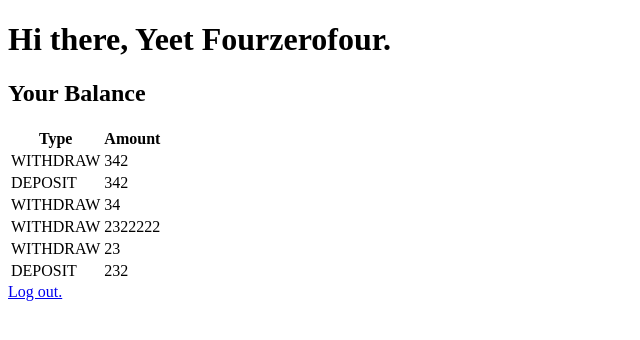
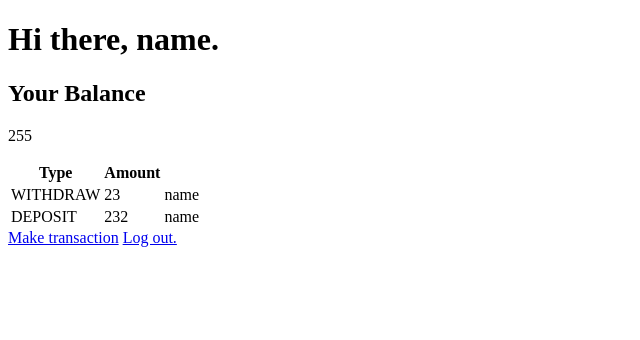
Before and after one commit to yeet404/week2challenge, a Django app: page /user/ in a window 1280 px wide. Shown: the top 340 px of the page, without its empty margins (0-640 px from the left). Run offline with Django 3.2, Linux system fonts and the light colour scheme; a user stored in the database is signed in; data comes from the database, SQL or seed files in the repository; both versions use the stored data as it was after the commit.

Commit message:
Create Transaction obj in view

```diff
--- a/bank/user/templates/user/index.html
+++ b/bank/user/templates/user/index.html
@@ -1,8 +1,9 @@
 {% extends "user/layout.html" %}
 
 {% block body %}
-    <h1>Hi there, {{ name }}.</h1>
+    <h1>Hi there, {{ request.user }}.</h1>
     <h2>Your Balance</h2>
+    <p>{{ balance }}</p>
     <table>
         <tr>
             <th>Type</th>
@@ -12,9 +13,11 @@
             <tr>
                 <td>{{ transaction.transaction_type }}</td>
                 <td>{{ transaction.amount }}</td>
+                <td>{{ transaction.user }}</td>
             </tr>
         {% endfor %}
     </table>
 
+    <a href="{% url 'user:transaction' %}">Make transaction</a>
     <a href="{% url 'accounts:logout' %}">Log out.</a>
 {% endblock %}
--- a/bank/user/templates/user/transaction.html
+++ b/bank/user/templates/user/transaction.html
@@ -12,9 +12,11 @@
         {% csrf_token %}
         <input type="text" name="money">
         <select name="transaction-type">
-            <option value="withdraw">Withdraw</option>
-            <option value="deposit">Deposit</option>
+            <option value="WITHDRAW">Withdraw</option>
+            <option value="DEPOSIT">Deposit</option>
         </select>
         <input type="submit">
     </form>
+
+    <a href="{% url 'user:index' %}">Back to index.</a>
 {% endblock %}
--- a/bank/user/views.py
+++ b/bank/user/views.py
@@ -1,34 +1,24 @@
+from django.db.models import Sum
 from django.http.response import HttpResponse, HttpResponseRedirect
 from django.shortcuts import render
 from django.urls import reverse
 from .models import Transaction
 
-history = [
-    ("withdraw", 2345),
-    ("desposit", 234),
-    ("withdraw", 2345),
-    ("desposit", 234),
-    ("withdraw", 2345),
-    ("desposit", 234),
-    ("withdraw", 2345),
-    ("desposit", 234),
-    ("withdraw", 2345),
-    ("desposit", 234)
-]
-
 # Create your views here.
 def index(request):
     if request.user.is_authenticated:
+        user_transactions = Transaction.objects.filter(user=request.user)
+        balance = sum(user_transactions.values_list('amount', flat=True))
         return render(request, "user/index.html", {
-            "name": "Yeet Fourzerofour",
-            "transactions": Transaction.objects.all()
+            "transactions": user_transactions,
+            "balance": balance
         })
     return HttpResponseRedirect(reverse("accounts:login"))
 
 def transaction(request):
     if request.method == "POST":
-        transaction = (request.POST["transaction-type"], int(request.POST["money"]))
-        history.append(transaction)
+        t = Transaction(transaction_type=request.POST["transaction-type"], amount=request.POST["money"], user=request.user)
+        t.save()
         return render(request, "user/transaction.html", {
             "message": "Transaction completed successfully"
         })
```
Also changed, not shown: bank/db.sqlite3.
